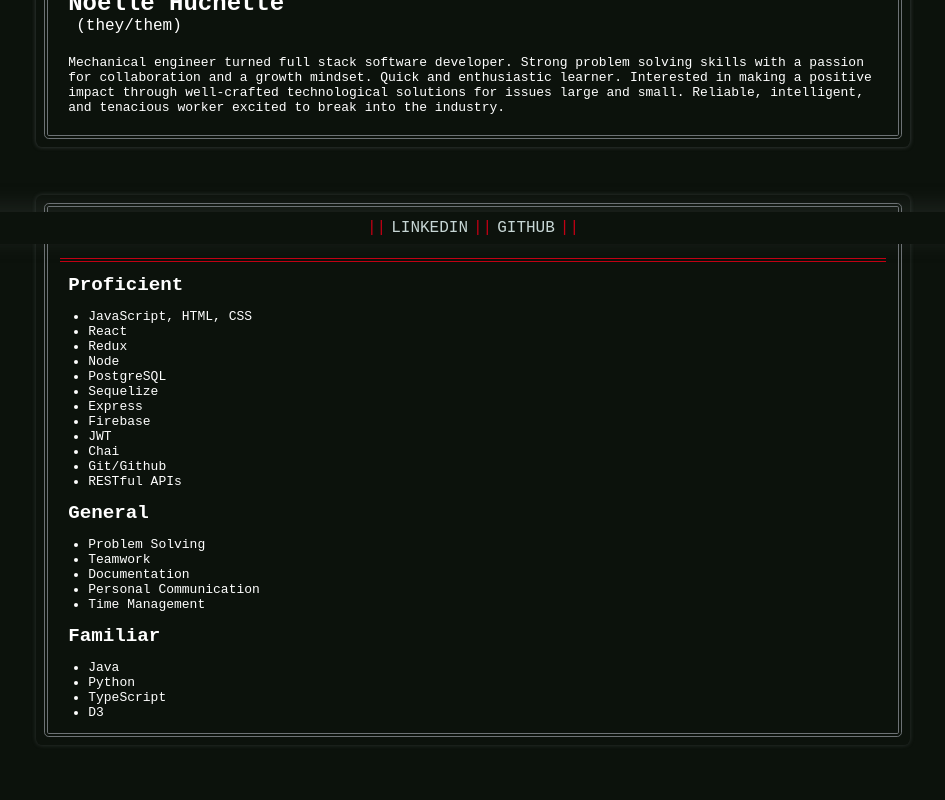
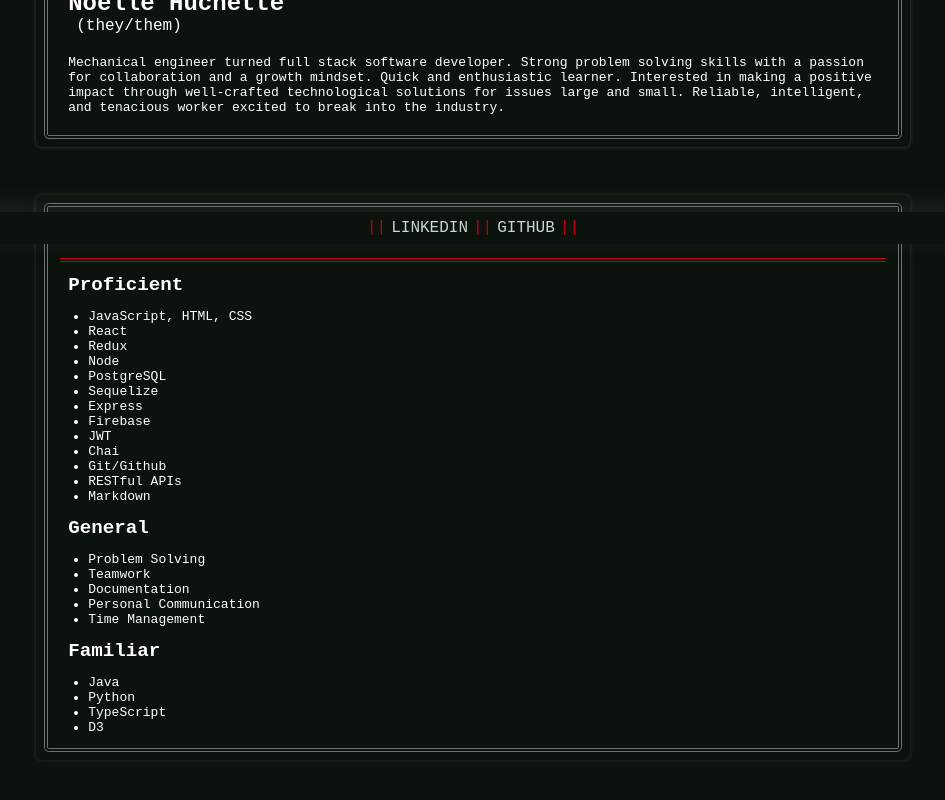
Before and after one commit to noellehuchette/portfolio, a React (Create React App) app: page / in a window 1280 px wide. Shown: the part 556-1356 px from the top of the page, without its empty margins (167-1112 px from the left). Built offline with nearby package versions, Linux system fonts and the light colour scheme.

Commit message:
more skills, package update

```diff
--- a/src/client/components/Home/index.js
+++ b/src/client/components/Home/index.js
@@ -54,6 +54,7 @@ const Home = (props) => {
               <li>Chai</li>
               <li>Git/Github</li>
               <li>RESTful APIs</li>
+              <li>Markdown</li>
             </ul>
             <h4>General</h4>
             <ul>
```
